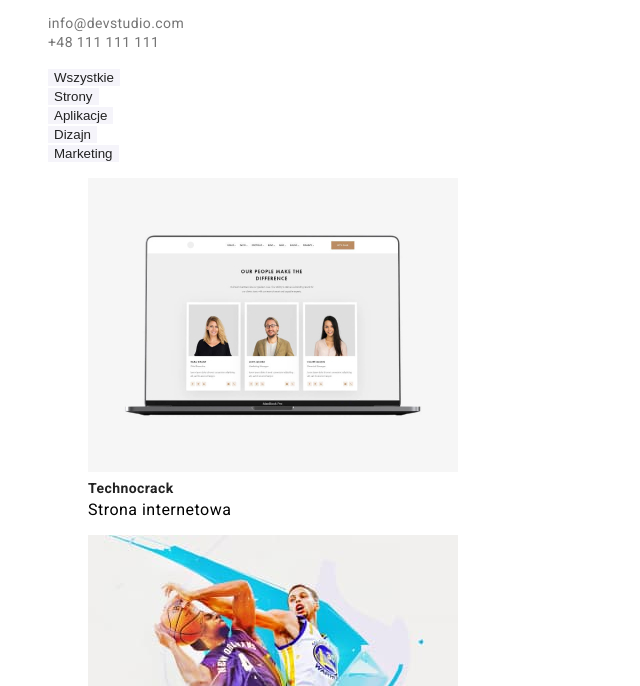
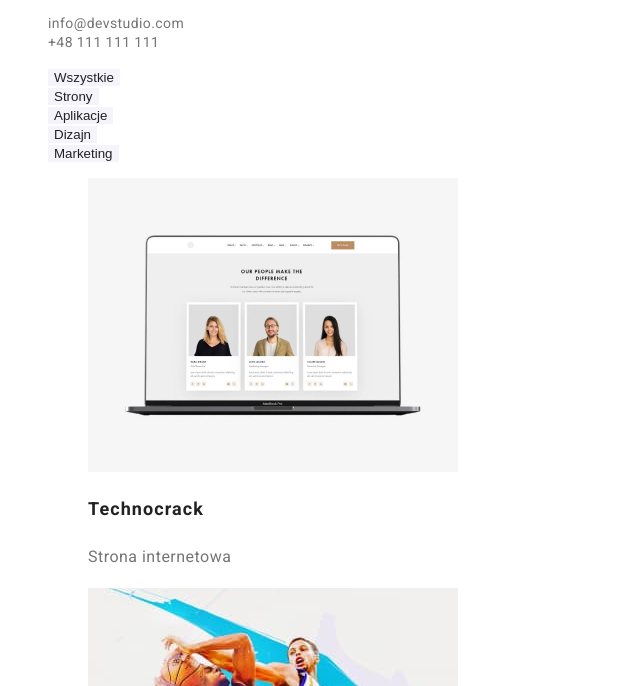
Before and after one commit to WiktoriaGorzelanczyk/goit-markup-hw-02, a plain HTML site: page portfolio.html in a window 1280 px wide. Shown: the part 114-800 px from the top of the page, without its empty margins (0-640 px from the left). Drawn offline with Linux system fonts and the light colour scheme.

Commit message:
Update styles.css

```diff
--- a/css/styles.css
+++ b/css/styles.css
@@ -92,9 +92,27 @@ p {
     letter-spacing: 0.3em;
     text-align: center;
 }
+.portfolio-name {
+    color: #212121;
+    font-size: 18px;
+    font-weight: 700;
+    line-height: 2;
+    letter-spacing: 0.06em;
+}
+.portfolio-type {
+    color: #757575;
+    font-size: 16px;
+    font-weight: 400;
+    line-height: 1.87;
+    letter-spacing: 0.03em;
+}
 address {
     font-style: normal;
     color: #FFFFFF;
+    letter-spacing: 0.03em;
+    font-size: 14px;
+    font-weight: 400;
+    line-height: 1.71;
 }
 .links {
     color:#FFFFFF99;
```
